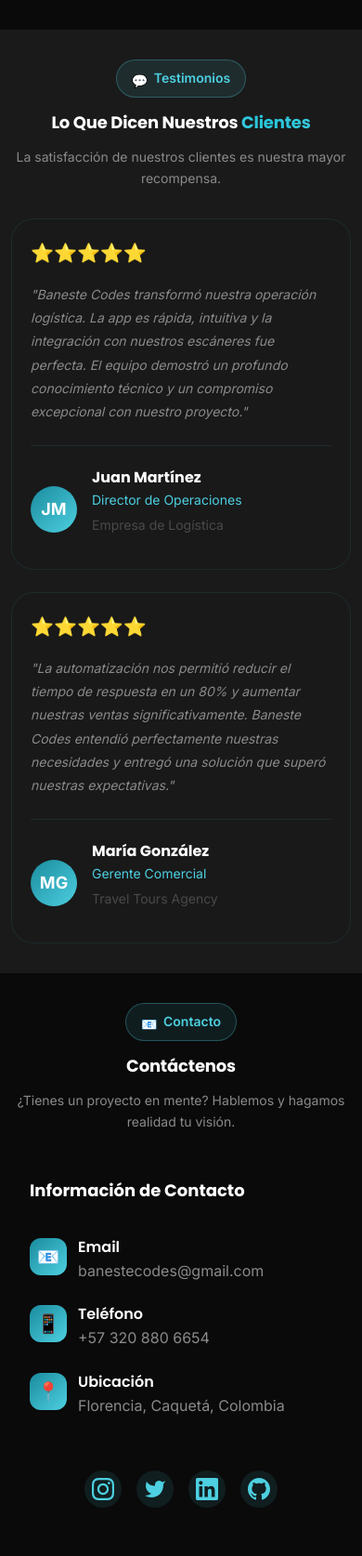
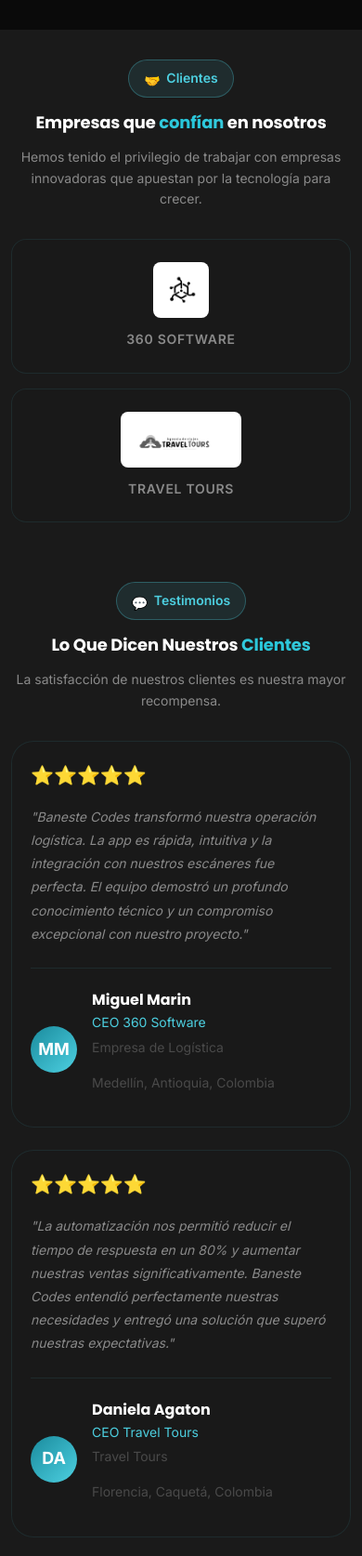
Before and after one commit to Resteban368/baneste_code_page, a plain HTML site: page index.html in a window 390 px wide. Shown: the part 6034-7708 px from the top of the page at 93% size. Drawn offline with Linux system fonts and the light colour scheme.

Commit message:
update code

```diff
--- a/index.html
+++ b/index.html
@@ -124,6 +124,7 @@
           <li><a href="#nosotros" class="navbar-link">Nosotros</a></li>
           <li><a href="#servicios" class="navbar-link">Servicios</a></li>
           <li><a href="#proyectos" class="navbar-link">Proyectos</a></li>
+          <li><a href="#clientes" class="navbar-link">Clientes</a></li>
           <li><a href="#testimonios" class="navbar-link">Testimonios</a></li>
           <li><a href="#contacto" class="navbar-link">Contacto</a></li>
           <li><a href="privacy.html" class="navbar-link">Políticas</a></li>
@@ -531,6 +532,35 @@
     </section>
 
     <!-- ============================================
+         CLIENTES
+         ============================================ -->
+    <section id="clientes" class="section section-gray">
+      <div class="container">
+        <div class="section-header reveal">
+          <span class="badge section-badge">
+            <span class="badge-icon">🤝</span>
+            Clientes
+          </span>
+          <h2 class="section-title">Empresas que <span class="text-gradient">confían</span> en nosotros</h2>
+          <p class="section-subtitle">
+            Hemos tenido el privilegio de trabajar con empresas innovadoras que apuestan por la tecnología para crecer.
+          </p>
+        </div>
+
+        <div class="clients-grid reveal">
+          <div class="client-card">
+            <img src="assets/clients/icon360.png" alt="360 Software" class="client-logo" />
+            <span class="client-name">360 Software</span>
+          </div>
+          <div class="client-card">
+            <img src="assets/clients/travel_tours.png" alt="Travel Tours" class="client-logo" />
+            <span class="client-name">Travel Tours</span>
+          </div>
+        </div>
+      </div>
+    </section>
+
+    <!-- ============================================
          TESTIMONIOS
          ============================================ -->
     <section id="testimonios" class="section section-gray">
@@ -561,12 +591,13 @@
             </div>
             <div class="testimonial-author">
               <div class="author-avatar">
-                <span>JM</span>
+                <span>MM</span>
               </div>
               <div class="author-info">
-                <h4 class="author-name">Juan Martínez</h4>
-                <p class="author-role">Director de Operaciones</p>
+                <h4 class="author-name">Miguel Marin</h4>
+                <p class="author-role">CEO 360 Software</p>
                 <p class="author-company">Empresa de Logística</p>
+                <p class="author-company">Medellín, Antioquia, Colombia</p>
               </div>
             </div>
           </div>
@@ -583,12 +614,13 @@
             </div>
             <div class="testimonial-author">
               <div class="author-avatar">
-                <span>MG</span>
+                <span>DA</span>
               </div>
               <div class="author-info">
-                <h4 class="author-name">María González</h4>
-                <p class="author-role">Gerente Comercial</p>
-                <p class="author-company">Travel Tours Agency</p>
+                <h4 class="author-name">Daniela Agaton </h4>
+                <p class="author-role">CEO Travel Tours</p>
+                <p class="author-company">Travel Tours</p>
+                <p class="author-company">Florencia, Caquetá, Colombia</p>
               </div>
             </div>
           </div>
@@ -629,7 +661,7 @@
               <div class="contact-icon">📱</div>
               <div>
                 <h4>Teléfono</h4>
-                <a href="tel:+573208806654">+57 320 880 6654</a>
+                <a href="tel:+573187341434">+57 318 734 1434</a>
               </div>
             </div>
 
@@ -643,7 +675,7 @@
 
             <div class="social-links">
               <a
-                href="https://instagram.com/banesteCodes"
+                href="https://instagram.com/baneste_codes"
                 class="social-link"
                 target="_blank"
                 rel="noopener"
@@ -658,21 +690,9 @@
                   />
                 </svg>
               </a>
+
               <a
-                href="https://twitter.com/banesteCodes"
-                class="social-link"
-                target="_blank"
-                rel="noopener"
-                aria-label="Twitter"
-              >
-                <svg class="icon" fill="currentColor" viewBox="0 0 24 24">
-                  <path
-                    d="M23 3a10.9 10.9 0 01-3.14 1.53 4.48 4.48 0 00-7.86 3v1A10.66 10.66 0 013 4s-4 9 5 13a11.64 11.64 0 01-7 2c9 5 20 0 20-11.5a4.5 4.5 0 00-.08-.83A7.72 7.72 0 0023 3z"
-                  />
-                </svg>
-              </a>
-              <a
-                href="https://linkedin.com/company/banesteCodes"
+                href="https://www.linkedin.com/in/esteban-rodriguez-553011187/"
                 class="social-link"
                 target="_blank"
                 rel="noopener"
@@ -684,16 +704,17 @@
                   />
                 </svg>
               </a>
-              <a
-                href="https://github.com/banesteCodes"
+
+             <a
+                href="https://www.tiktok.com/@baneste368"
                 class="social-link"
                 target="_blank"
                 rel="noopener"
-                aria-label="GitHub"
+                aria-label="TikTok"
               >
                 <svg class="icon" fill="currentColor" viewBox="0 0 24 24">
                   <path
-                    d="M12 0c-6.626 0-12 5.373-12 12 0 5.302 3.438 9.8 8.207 11.387.599.111.793-.261.793-.577v-2.234c-3.338.726-4.033-1.416-4.033-1.416-.546-1.387-1.333-1.756-1.333-1.756-1.089-.745.083-.729.083-.729 1.205.084 1.839 1.237 1.839 1.237 1.07 1.834 2.807 1.304 3.492.997.107-.775.418-1.305.762-1.604-2.665-.305-5.467-1.334-5.467-5.931 0-1.311.469-2.381 1.236-3.221-.124-.303-.535-1.524.117-3.176 0 0 1.008-.322 3.301 1.23.957-.266 1.983-.399 3.003-.404 1.02.005 2.047.138 3.006.404 2.291-1.552 3.297-1.23 3.297-1.23.653 1.653.242 2.874.118 3.176.77.84 1.235 1.911 1.235 3.221 0 4.609-2.807 5.624-5.479 5.921.43.372.823 1.102.823 2.222v3.293c0 .319.192.694.801.576 4.765-1.589 8.199-6.086 8.199-11.386 0-6.627-5.373-12-12-12z"
+                    d="M20.447 20.452h-3.554v-5.569c0-1.328-.027-3.037-1.852-3.037-1.853 0-2.136 1.445-2.136 2.939v5.667H9.351V9h3.414v1.561h.046c.477-.9 1.637-1.85 3.37-1.85 3.601 0 4.267 2.37 4.267 5.455v6.286zM5.337 7.433c-1.144 0-2.063-.926-2.063-2.065 0-1.138.92-2.063 2.063-2.063 1.14 0 2.064.925 2.064 2.063 0 1.139-.925 2.065-2.064 2.065zm1.782 13.019H3.555V9h3.564v11.452zM22.225 0H1.771C.792 0 0 .774 0 1.729v20.542C0 23.227.792 24 1.771 24h20.451C23.2 24 24 23.227 24 22.271V1.729C24 .774 23.2 0 22.222 0h.003z"
                   />
                 </svg>
               </a>
@@ -824,7 +845,7 @@
               </li>
               <li>
                 <span class="contact-icon-small">📞</span>
-                <a href="tel:+573208806654">+57 320 880 6654</a>
+                <a href="tel:+573187341434">+57 318 734 1434</a>
               </li>
             </ul>
           </div>
--- a/scripts/main.js
+++ b/scripts/main.js
@@ -12,7 +12,7 @@ document.addEventListener("DOMContentLoaded", () => {
   // Ocultar loader después de 2 segundos
   setTimeout(() => {
     loader.classList.add("hidden");
-    document.body.style.overflow = "auto";
+    document.body.style.overflow = "";
   }, 2000);
 
   // ============================================
@@ -110,13 +110,7 @@ ${formData.message}
           behavior: "smooth",
         });
 
-        // Cerrar menú móvil si está abierto
-        const navbarMenu = document.getElementById("navbarMenu");
-        const navbarToggle = document.getElementById("navbarToggle");
-        if (navbarMenu.classList.contains("active")) {
-          navbarMenu.classList.remove("active");
-          navbarToggle.classList.remove("active");
-        }
+        // El menú móvil se cierra vía navigation.js al detectar click en navbar-link
       }
     });
   });
--- a/scripts/navigation.js
+++ b/scripts/navigation.js
@@ -30,26 +30,47 @@ document.addEventListener('DOMContentLoaded', () => {
   // ============================================
   // MOBILE MENU TOGGLE
   // ============================================
+
+  function lockBodyScroll() {
+    document.documentElement.style.overflow = 'hidden';
+    document.body.style.overflow = 'hidden';
+  }
+
+  function unlockBodyScroll() {
+    document.documentElement.style.overflow = '';
+    document.body.style.overflow = '';
+  }
+
+  function closeMenu() {
+    navbarMenu.classList.remove('active');
+    navbarToggle.classList.remove('active');
+    unlockBodyScroll();
+  }
+
   if (navbarToggle) {
     navbarToggle.addEventListener('click', () => {
+      const isOpen = navbarMenu.classList.contains('active');
       navbarToggle.classList.toggle('active');
       navbarMenu.classList.toggle('active');
-
-      // Prevenir scroll cuando el menú está abierto
-      if (navbarMenu.classList.contains('active')) {
-        document.body.style.overflow = 'hidden';
+      if (!isOpen) {
+        lockBodyScroll();
       } else {
-        document.body.style.overflow = 'auto';
+        unlockBodyScroll();
       }
     });
   }
 
-  // Cerrar menú al hacer clic fuera
+  // Cerrar menú al hacer clic en el overlay oscuro (el propio navbarMenu, no sus hijos)
+  navbarMenu.addEventListener('click', (e) => {
+    if (e.target === navbarMenu) {
+      closeMenu();
+    }
+  });
+
+  // Cerrar menú al hacer clic fuera del navbar
   document.addEventListener('click', (e) => {
     if (!navbar.contains(e.target) && navbarMenu.classList.contains('active')) {
-      navbarMenu.classList.remove('active');
-      navbarToggle.classList.remove('active');
-      document.body.style.overflow = 'auto';
+      closeMenu();
     }
   });
 
@@ -57,9 +78,7 @@ document.addEventListener('DOMContentLoaded', () => {
   navbarLinks.forEach(link => {
     link.addEventListener('click', () => {
       if (navbarMenu.classList.contains('active')) {
-        navbarMenu.classList.remove('active');
-        navbarToggle.classList.remove('active');
-        document.body.style.overflow = 'auto';
+        closeMenu();
       }
     });
   });
@@ -95,9 +114,7 @@ document.addEventListener('DOMContentLoaded', () => {
   // ============================================
   window.addEventListener('resize', () => {
     if (window.innerWidth > 768 && navbarMenu.classList.contains('active')) {
-      navbarMenu.classList.remove('active');
-      navbarToggle.classList.remove('active');
-      document.body.style.overflow = 'auto';
+      closeMenu();
     }
   });
 
--- a/styles/sections.css
+++ b/styles/sections.css
@@ -942,6 +942,80 @@
   }
 }
 
+/* === CLIENTES === */
+.clients-grid {
+  display: flex;
+  flex-wrap: wrap;
+  justify-content: center;
+  align-items: center;
+  gap: var(--space-8);
+  margin-top: var(--space-8);
+}
+
+.client-card {
+  display: flex;
+  flex-direction: column;
+  align-items: center;
+  gap: var(--space-3);
+  padding: var(--space-8) var(--space-12);
+  background: rgba(26, 26, 26, 0.6);
+  border: 1px solid rgba(77, 208, 225, 0.1);
+  border-radius: var(--radius-xl);
+  backdrop-filter: blur(10px);
+  transition: all 0.3s cubic-bezier(0.4, 0, 0.2, 1);
+}
+
+.client-card:hover {
+  border-color: rgba(77, 208, 225, 0.4);
+  transform: translateY(-6px);
+  box-shadow: 0 12px 30px rgba(0, 0, 0, 0.3), 0 0 20px rgba(77, 208, 225, 0.1);
+}
+
+.client-logo {
+  height: 80px;
+  width: auto;
+  max-width: 200px;
+  object-fit: contain;
+  background: #ffffff;
+  border-radius: var(--radius-md);
+  padding: var(--space-3);
+  filter: grayscale(100%);
+  transition: filter 0.3s ease;
+}
+
+.client-card:hover .client-logo {
+  filter: grayscale(0%);
+}
+
+.client-name {
+  font-size: var(--text-sm);
+  font-weight: 600;
+  color: var(--color-gray-light);
+  letter-spacing: 0.05em;
+  text-transform: uppercase;
+}
+
+@media (max-width: 768px) {
+  .clients-grid {
+    gap: var(--space-4);
+  }
+
+  .client-card {
+    padding: var(--space-6) var(--space-8);
+    width: calc(50% - var(--space-2));
+  }
+
+  .client-logo {
+    height: 60px;
+  }
+}
+
+@media (max-width: 480px) {
+  .client-card {
+    width: 100%;
+  }
+}
+
 /* === TOUCH OPTIMIZATIONS === */
 @media (hover: none) and (pointer: coarse) {
   .project-card:hover,
```
Also changed, not shown: assets/clients/icon360.png (added), assets/clients/travel_tours.png (added), 1 other file.
